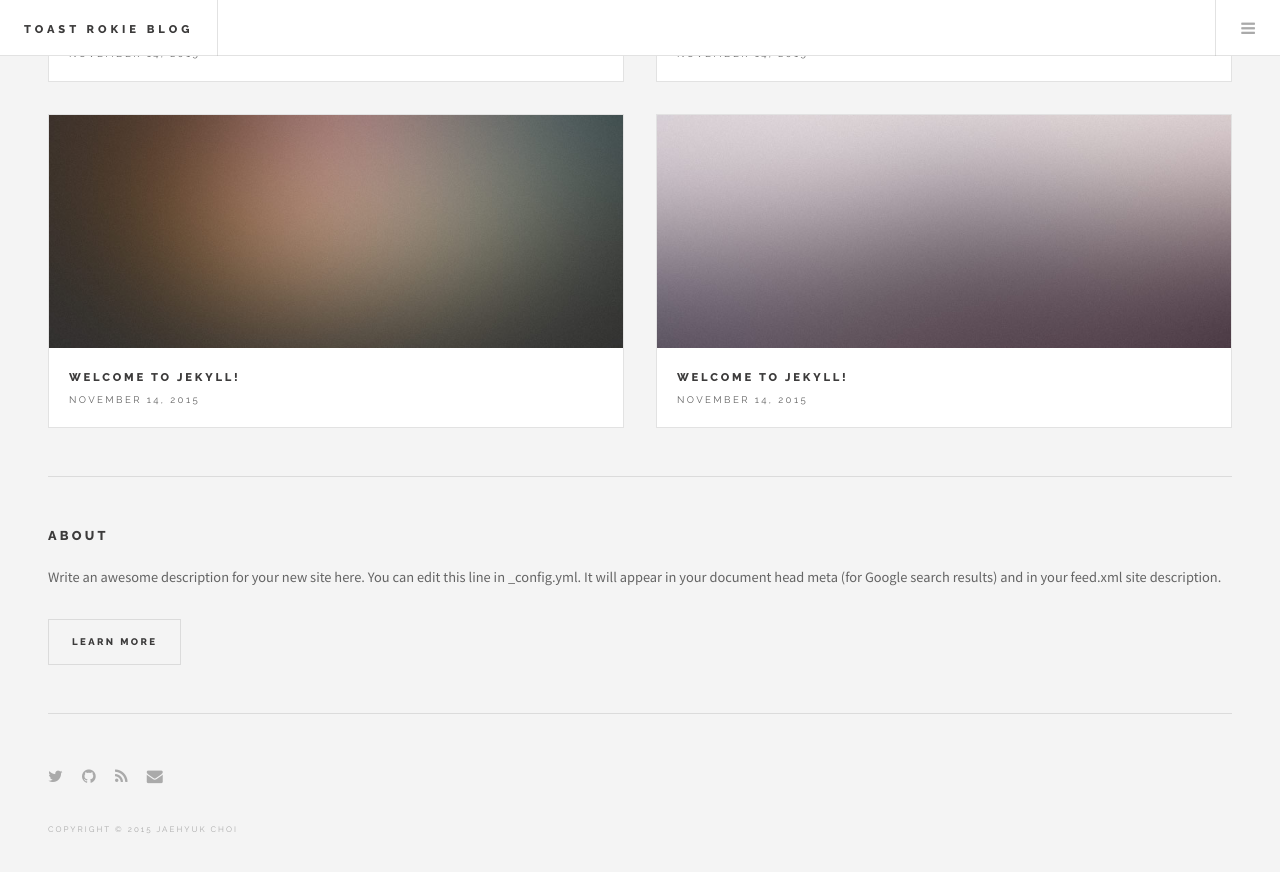
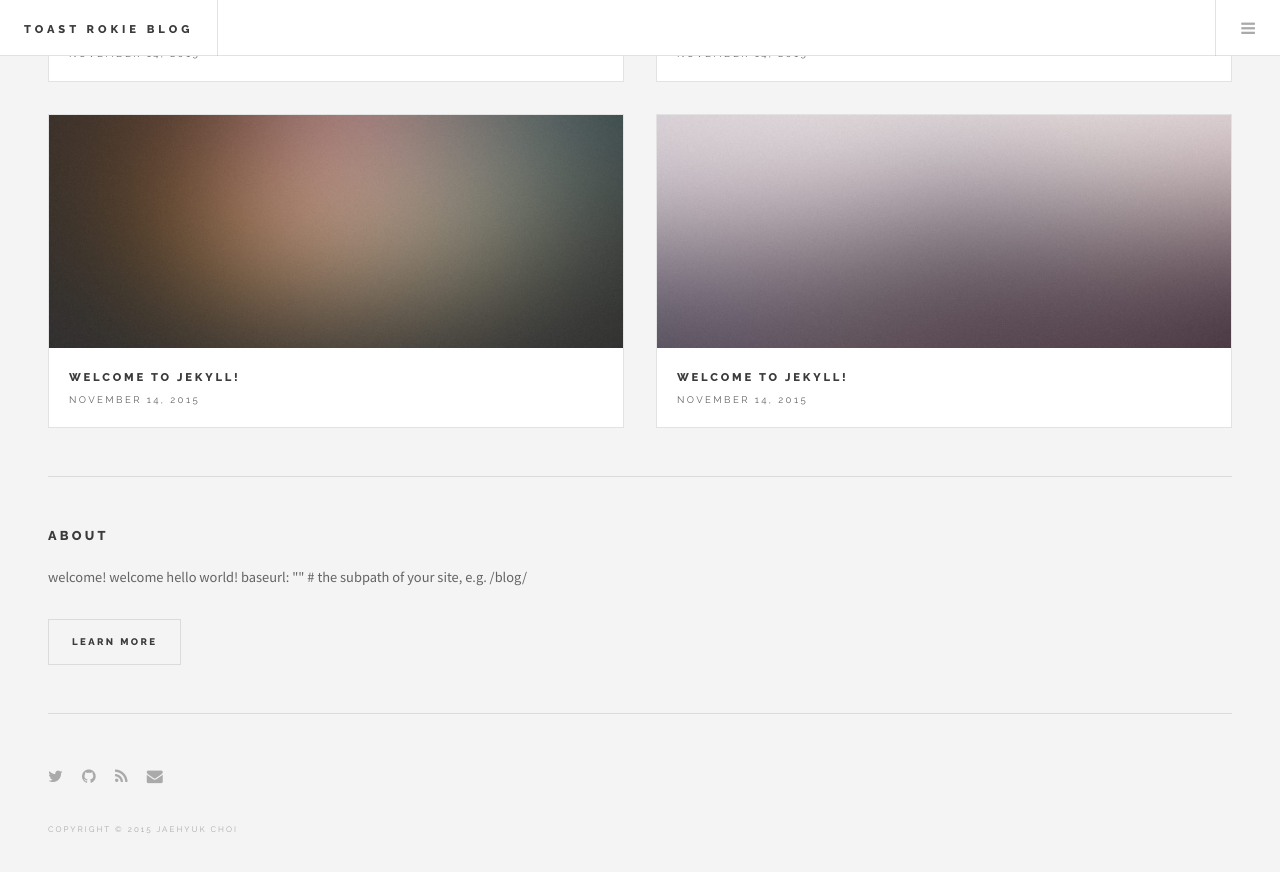
Before and after one commit to naka15/naka15.githubio.backup, a Jekyll site: the page built from index.html, in a window 1280 px wide and 900 px high, scrolled down 4461 px. Shown: the top 872 px of the window. Built offline with Jekyll 4.4.1, drawn with Linux system fonts in a browser that asks for light colours; the list of posts is cut into pages by our own code.

Commit message:
Update _config.yml

```diff
--- a/_config.yml
+++ b/_config.yml
@@ -2,10 +2,9 @@
 title: toast rokie blog
 email: jaehyuk.choi@nhnent.com
 description: > # this means to ignore newlines until "baseurl:"
-  Write an awesome description for your new site here. You can edit this
-  line in _config.yml. It will appear in your document head meta (for
-  Google search results) and in your feed.xml site description.
-baseurl: "" # the subpath of your site, e.g. /blog/
+  welcome!
+  welcome hello world!
+  baseurl: "" # the subpath of your site, e.g. /blog/
 url: "http://yourdomain.com" # the base hostname & protocol for your site
 twitter_username: jekyllrb
 github_username:  jekyll
```
